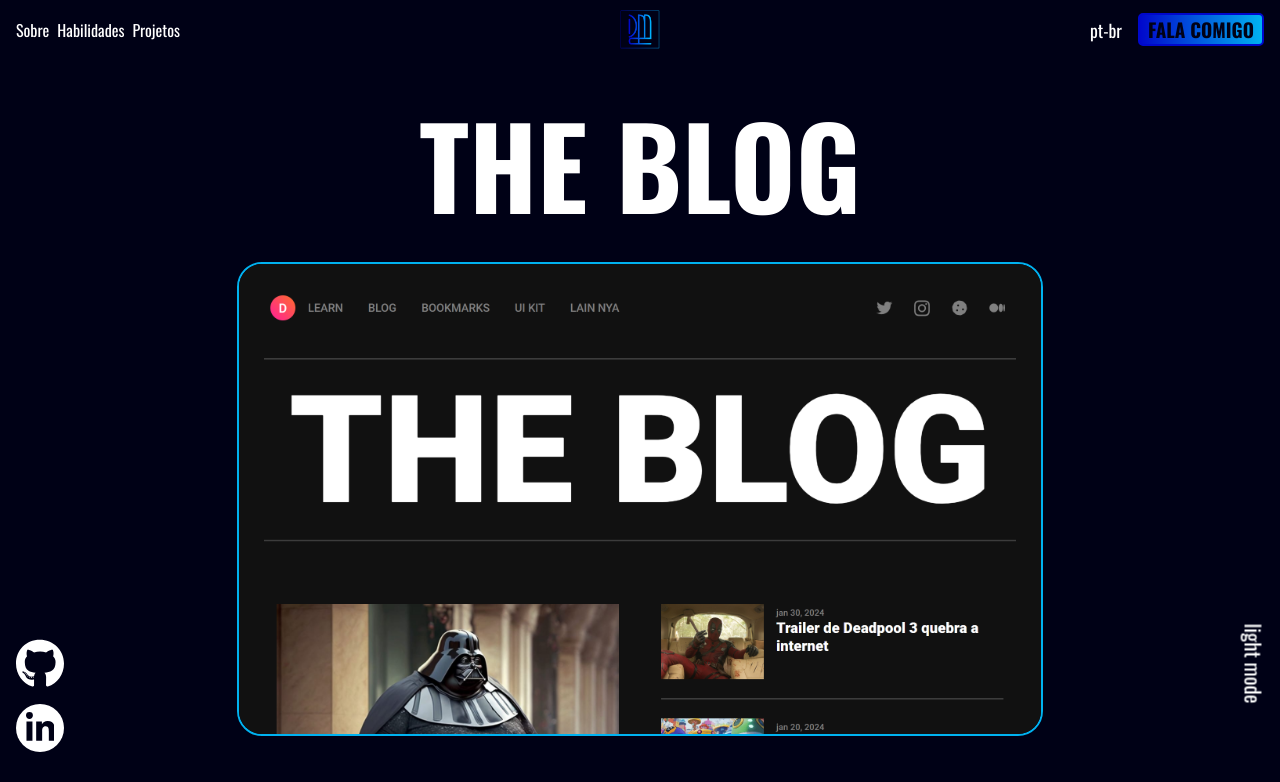
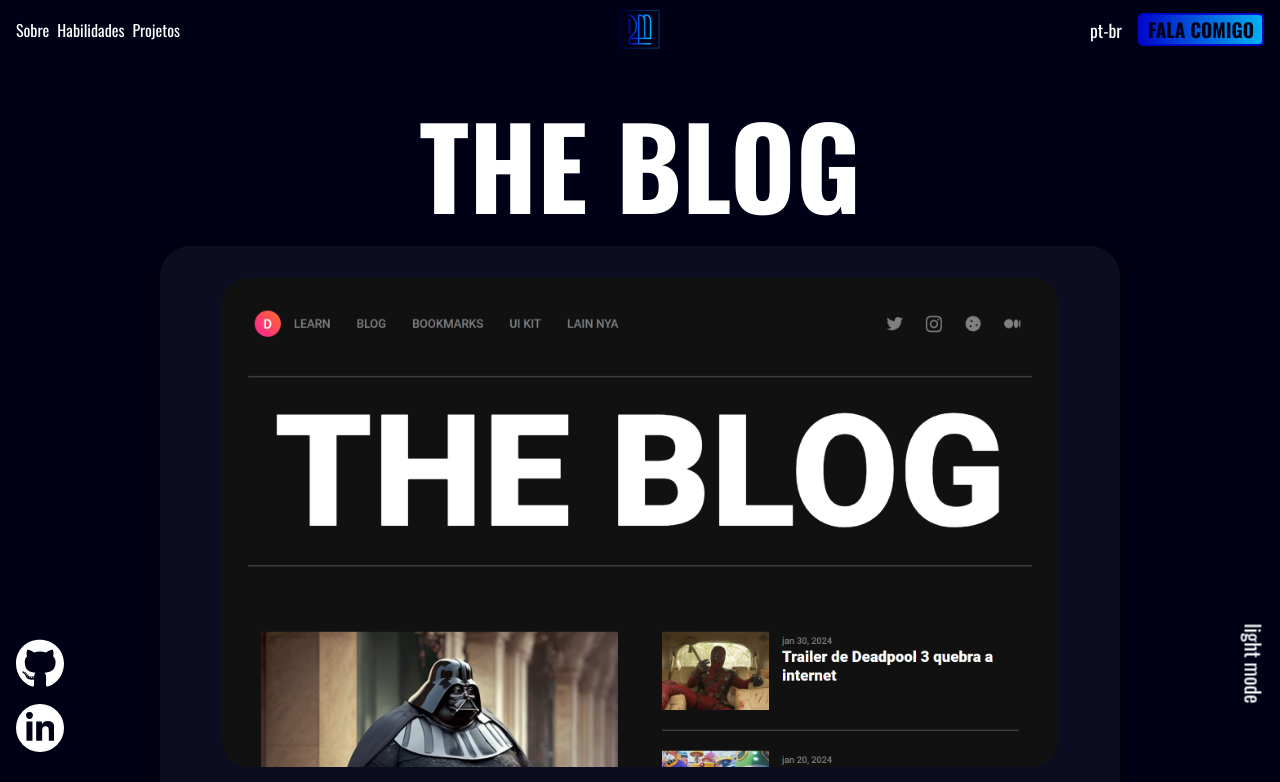
Before and after one commit to dsordes37/portfolio, an Angular app: page /project/1 in a window 1280 px wide. Shown: the top 782 px of the page. Built offline with nearby package versions, Linux system fonts and the light colour scheme.

Commit message:
version 1.2 (readjusted)

```diff
--- a/src/app/pages/project/project.component.css
+++ b/src/app/pages/project/project.component.css
@@ -12,22 +12,23 @@
     display: flex;
     flex-wrap: wrap;
     justify-content: center;
-    align-content: center;
-    width: max(250px, 70%);
+    width: max(230px, 75%);
     gap: 1rem;
+    padding: 1rem;
 
-    width: max(250px, 70%);
+    box-shadow: 0 3px 5px 3px rgba(0, 0, 0, 0.342);
 
     border-radius: 30px;
 
     margin-bottom: 2rem;
+
+    background-color: var(--translucid_grey);
 }
 
 img{
-    object-fit: contain;
-    border: 2px solid var(--color2);
     border-radius: 25px;
     margin: 1rem 0;
+    object-fit: contain;
 }
 .laptop{
     width: 90%;
@@ -37,6 +38,7 @@ img{
     width: max(200px, 20%);
 }.logo{
     width: max(200px, 40%);
+    border: none;
 }
 .texto{
     display: flex;
```
